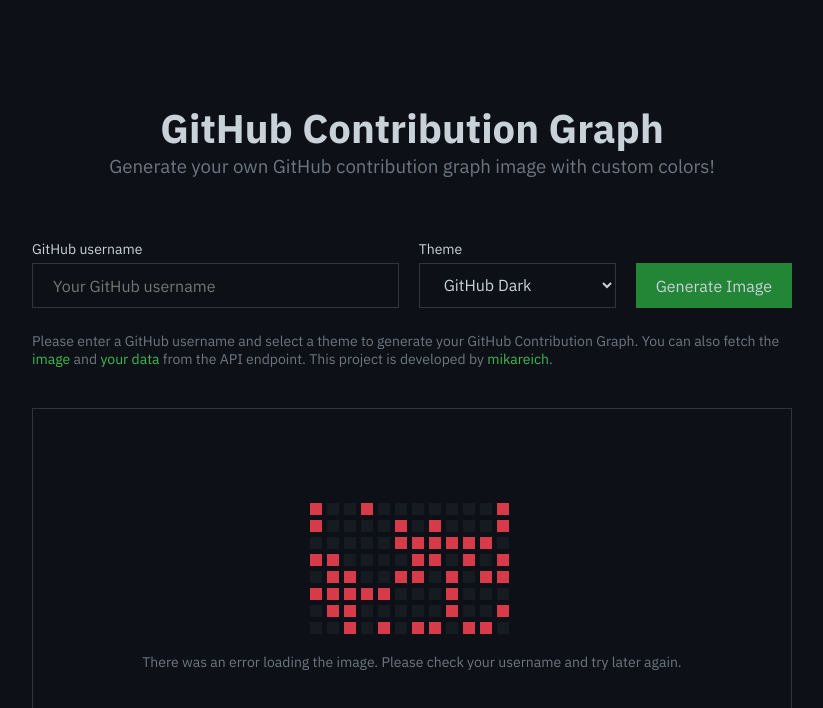
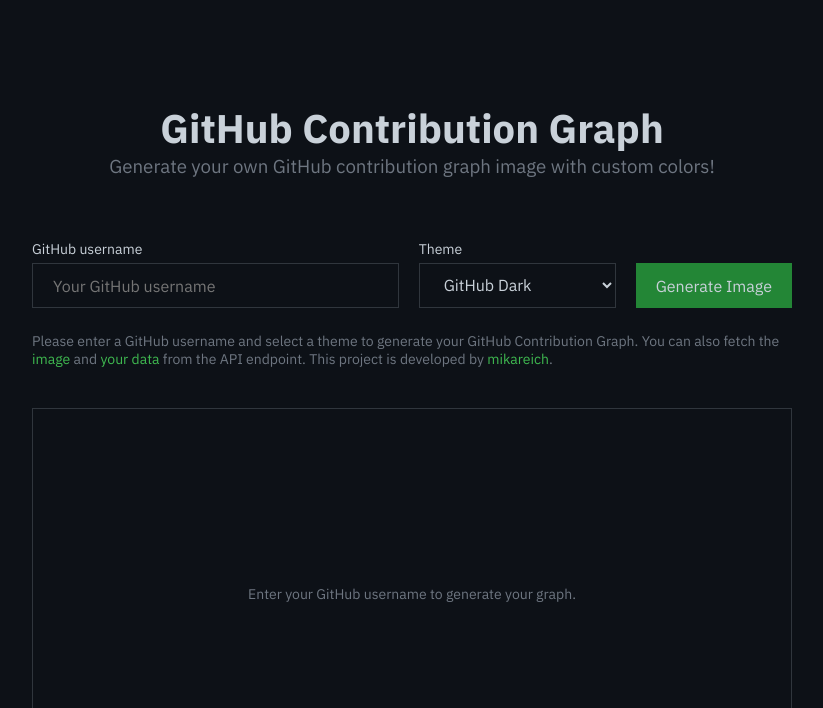
Before and after one commit to mikareich/contribution-graph, a Next.js app: page / in a window 1280 px wide. Shown: the top 708 px of the page, without its empty margins (228-1051 px from the left). Built offline with nearby package versions, Linux system fonts and the light colour scheme.

Commit message:
reset graph status

```diff
--- a/components/Graph.tsx
+++ b/components/Graph.tsx
@@ -16,7 +16,7 @@
 function Graph({ username }: GraphProps) {
   const [theme] = useTheme();
   const [, setBlobURL] = useBlobURL();
-  const [status, setStatus] = useState<Status>("error");
+  const [status, setStatus] = useState<Status>();
   const [contributions, setContributions] = useState<ContributionYear[]>([]);
   const loadingCanvasRef = useRef<HTMLCanvasElement>(null);
   const errorCanvasRef = useRef<HTMLCanvasElement>(null);
```
